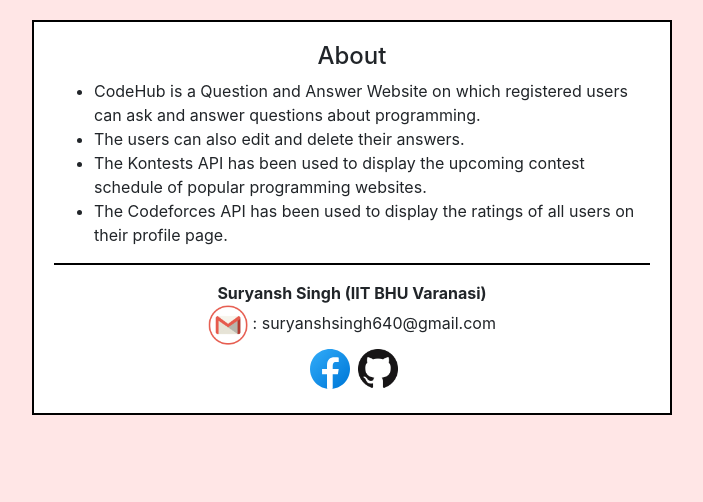
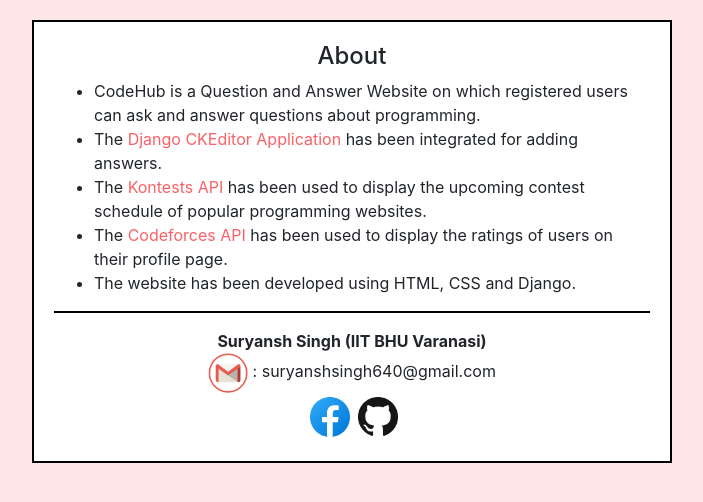
Before and after one commit to decapitator007/CodeHub, a Django app: page /about/ in a window 1280 px wide. Shown: the part 161-663 px from the top of the page, without its empty margins (288-991 px from the left). Run offline with Django 3.2, Linux system fonts and the light colour scheme; some libraries are stand-ins or nearby versions.

Commit message:
Modified About,Deleteion Mail

```diff
--- a/CodeHub/templates/CodeHub/about.html
+++ b/CodeHub/templates/CodeHub/about.html
@@ -5,9 +5,10 @@
     <h4>About</h4>
     <ul>
         <li>CodeHub is a Question and Answer Website on which registered users can ask and answer questions about programming.</li>
-        <li>The users can also edit and delete their answers.</li>
-        <li>The Kontests API has been used to display the upcoming contest schedule of popular programming websites.</li>
-        <li>The Codeforces API has been used to display the ratings of all users on their profile page.</li>
+        <li>The <a href="https://django-ckeditor.readthedocs.io/en/latest/">Django CKEditor Application</a> has been integrated for adding answers.</li>
+        <li>The <a href="https://kontests.net/api">Kontests API</a> has been used to display the upcoming contest schedule of popular programming websites.</li>
+        <li>The <a href="https://codeforces.com/apiHelp">Codeforces API</a> has been used to display the ratings of users on their profile page.</li>
+        <li>The website has been developed using HTML, CSS and Django.</li>
     </ul>
     <hr>
     <div class="center">
--- a/CodeHub/views.py
+++ b/CodeHub/views.py
@@ -112,6 +112,7 @@ def delete_acc(request,string):
         if request.method=="POST":
             if 'yes' in request.POST:
                 logout(request)
+                send_mail('Goodbye','Hi '+user.first_name+'! Thank you for using CodeHub. Your account has been deleted.',settings.EMAIL_HOST_USER,[user.email])
                 user.delete()
                 return redirect('home')
             else:
```
